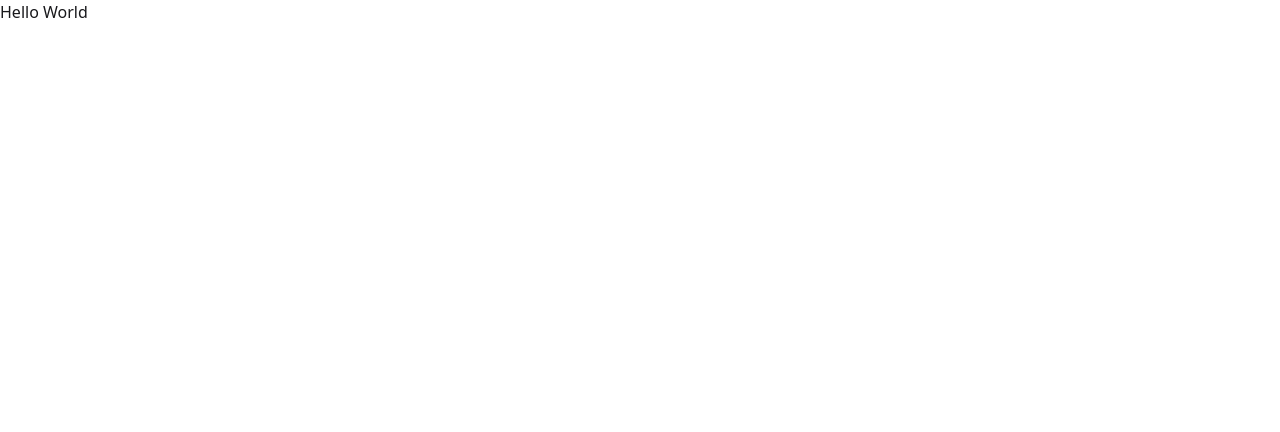
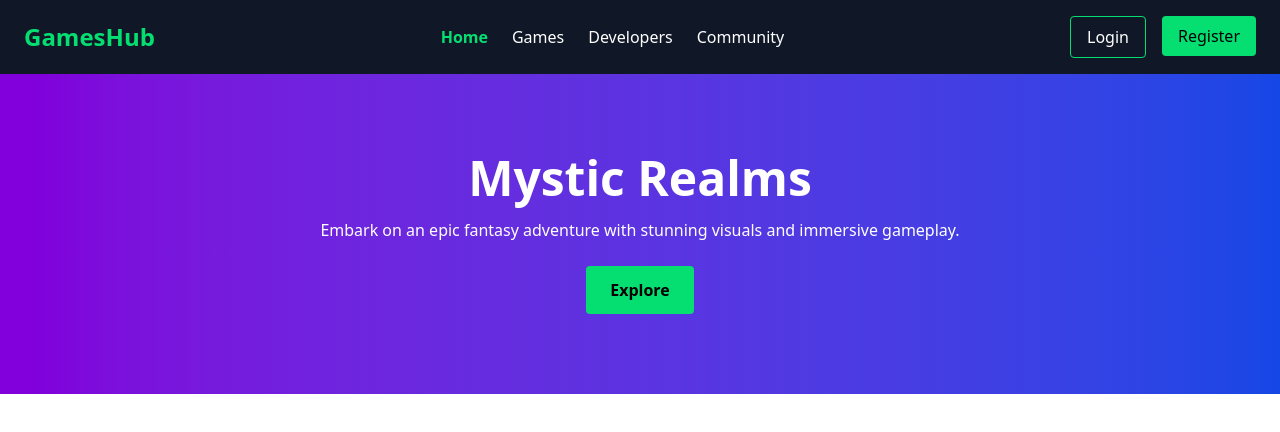
Before and after one commit to ShamimWebDev/game-hub, a React app: page / in a window 1280 px wide. Shown: the top 432 px of the page. Built offline with nearby package versions, Linux system fonts and the light colour scheme; the HTML template or start-up script is replaced by a standard one.

Commit message:
navbar done

```diff
--- a/package.json
+++ b/package.json
@@ -15,6 +15,7 @@
     "react": "^19.1.1",
     "react-dom": "^19.1.1",
     "react-router": "^7.9.4",
+    "react-router-dom": "^7.9.4",
     "tailwindcss": "^4.1.15"
   },
   "devDependencies": {
--- /dev/null
+++ b/src/components/Banner.jsx
@@ -0,0 +1,20 @@
+import React from "react";
+
+const Banner = () => {
+  return (
+    <div>
+      <section className="bg-gradient-to-r from-purple-700 to-blue-700 text-white text-center py-20 px-6">
+        <h2 className="text-4xl md:text-5xl font-bold mb-4">Mystic Realms</h2>
+        <p className="max-w-2xl mx-auto mb-6">
+          Embark on an epic fantasy adventure with stunning visuals and
+          immersive gameplay.
+        </p>
+        <button className="px-6 py-3 bg-green-400 text-black font-semibold rounded hover:bg-green-500">
+          Explore
+        </button>
+      </section>
+    </div>
+  );
+};
+
+export default Banner;
--- a/src/components/Navbar.jsx
+++ b/src/components/Navbar.jsx
@@ -1,11 +1,103 @@
-import React from 'react';
+import React, { useState } from "react";
+import { NavLink } from "react-router-dom";
 
 const Navbar = () => {
-    return (
-        <div>
+  const [isOpen, setIsOpen] = useState(false);
 
+  const toggleMenu = () => {
+    setIsOpen(!isOpen);
+  };
+
+  const linkClasses = ({ isActive }) =>
+    `hover:text-green-400 cursor-pointer ${
+      isActive ? "text-green-400 font-bold" : ""
+    }`;
+
+  return (
+    <nav className="bg-gray-900 text-white px-6 py-4 flex justify-between items-center relative">
+      {/* Logo */}
+      <NavLink to="/" className="text-2xl font-bold text-green-400">
+        GamesHub
+      </NavLink>
+
+      {/* Desktop Links */}
+      <ul className="hidden md:flex space-x-6">
+        <li>
+          <NavLink to="/" className={linkClasses}>
+            Home
+          </NavLink>
+        </li>
+        <li>
+          <NavLink to="/games" className={linkClasses}>
+            Games
+          </NavLink>
+        </li>
+        <li>
+          <NavLink to="/developers" className={linkClasses}>
+            Developers
+          </NavLink>
+        </li>
+        <li>
+          <NavLink to="/community" className={linkClasses}>
+            Community
+          </NavLink>
+        </li>
+      </ul>
+
+      {/* Desktop Buttons */}
+      <div className="hidden md:flex space-x-4">
+        <NavLink to="/login">
+          <button className="px-4 py-2 border border-green-400 rounded hover:bg-green-400 hover:text-black">
+            Login
+          </button>
+        </NavLink>
+        <NavLink to="/register">
+          <button className="px-4 py-2 bg-green-400 text-black rounded hover:bg-green-500">
+            Register
+          </button>
+        </NavLink>
+      </div>
+
+      {/* Mobile Menu Button */}
+      <div className="md:hidden">
+        <button className="text-green-400 text-2xl" onClick={toggleMenu}>
+          ☰
+        </button>
+      </div>
+
+      {/* Mobile Menu */}
+      {isOpen && (
+        <div className="absolute top-full left-0 w-full bg-gray-900 text-white flex flex-col items-center md:hidden space-y-4 py-4">
+          <NavLink to="/" onClick={toggleMenu} className={linkClasses}>
+            Home
+          </NavLink>
+          <NavLink to="/games" onClick={toggleMenu} className={linkClasses}>
+            Games
+          </NavLink>
+          <NavLink
+            to="/developers"
+            onClick={toggleMenu}
+            className={linkClasses}
+          >
+            Developers
+          </NavLink>
+          <NavLink to="/community" onClick={toggleMenu} className={linkClasses}>
+            Community
+          </NavLink>
+          <NavLink to="/login" onClick={toggleMenu}>
+            <button className="px-4 py-2 border border-green-400 rounded hover:bg-green-400 hover:text-black w-full">
+              Login
+            </button>
+          </NavLink>
+          <NavLink to="/register" onClick={toggleMenu}>
+            <button className="px-4 py-2 bg-green-400 text-black rounded hover:bg-green-500 w-full">
+              Register
+            </button>
+          </NavLink>
         </div>
-    );
+      )}
+    </nav>
+  );
 };
 
 export default Navbar;
```
Also changed, not shown: src/routes/router.jsx (+14 -1 lines), 1 other file (tests, documents, lock files or other folders).
